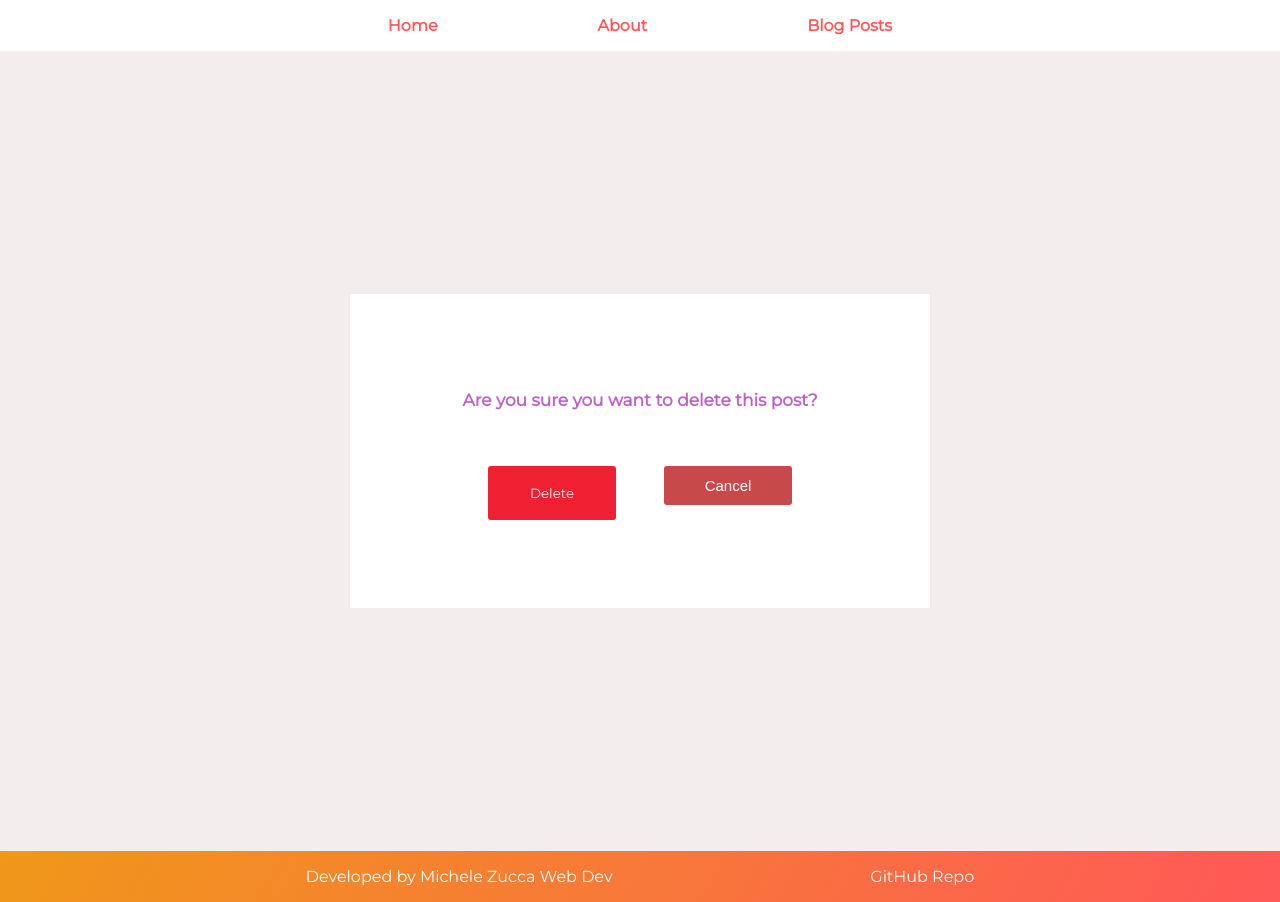
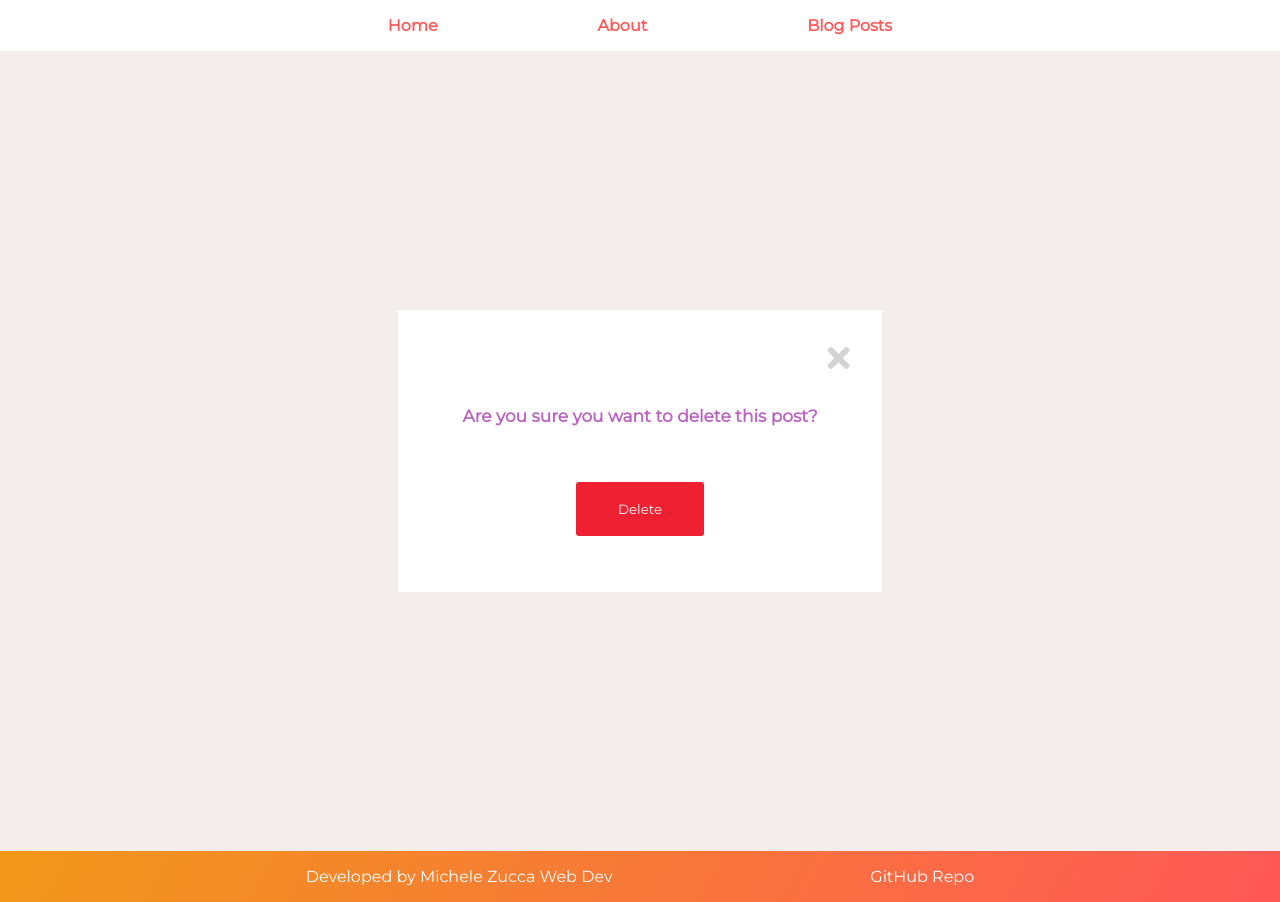
Before and after one commit to micahsuomi/MERN-Blog-App, a React (Create React App) app in the folder client/: page /deletepost/1 in a window 1280 px wide. Built offline with nearby package versions, Linux system fonts and the light colour scheme; no server answers.

Commit message:
changed delete form

```diff
--- a/client/src/assets/style/deletepost.css
+++ b/client/src/assets/style/deletepost.css
@@ -4,9 +4,16 @@
     justify-content: center;
     align-items: center;
 }
+
 .deletepost-container {
-    padding: 4rem 5rem;
+    padding: 2rem 2rem;
     background-color: white;
+}
+
+.cancel-wrapper {
+    display: flex;
+    justify-content: flex-end;
+
 }
 
 .warning {
@@ -20,6 +27,11 @@
 
 .delete-link {
     text-decoration: none;
+    color: lightgrey;
+}
+
+.delete-link:hover {
+    color: var(--violet);
 }
 
 .delete-link {
--- a/client/src/components/DeletePost.js
+++ b/client/src/components/DeletePost.js
@@ -23,6 +23,12 @@ const DeletePost = (props) => {
     return (
         <div className="viewpost-wrapper deletepost-wrapper">
         <div className="deletepost-container">
+            <div className="cancel-wrapper">
+            <NavLink to ={`/viewpost/${id}`}
+                    className="delete-link">
+                        <i class="fas fa-times fa-2x"></i>
+                        </NavLink>
+            </div>
             <h3 className="warning">Are you sure you want to delete this post?</h3>
             <div className="buttons-wrapper">
                 <NavLink to ='/posts' className="delete-link">
@@ -31,10 +37,7 @@ const DeletePost = (props) => {
                 className="btn-delete">
                     Delete</button>
                     </NavLink>
-                    <NavLink to ={`/viewpost/${id}`}
-                    className="delete-link">
-                        <button className="btn-cancel delete-cancel">Cancel</button>
-                        </NavLink>
+
 
             </div>
         </div>
```
